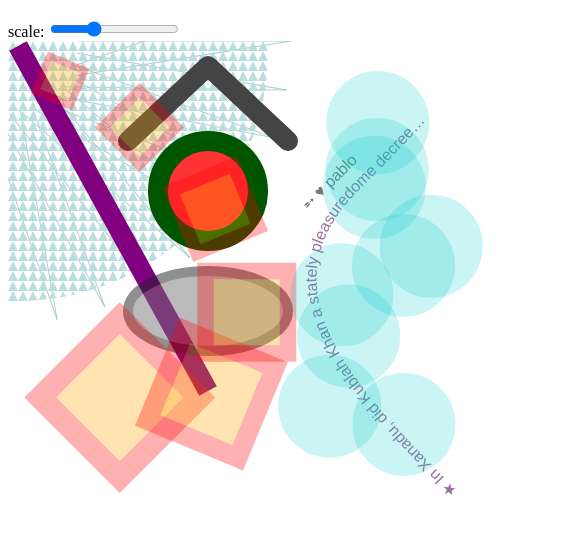
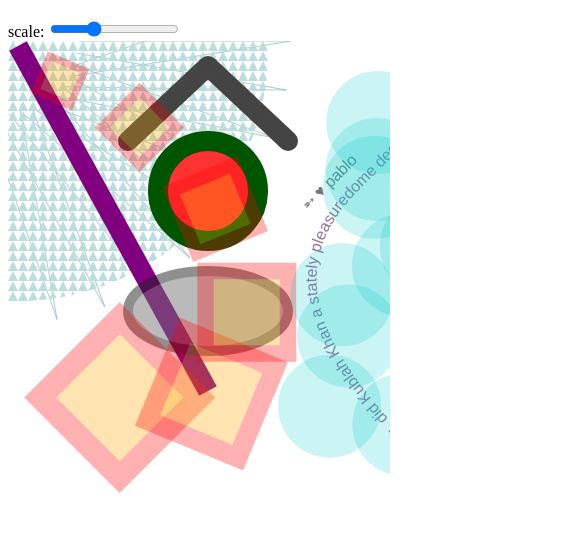
Before and after one commit to premasagar/pablo, a plain HTML site: page index.html in a window 390 px wide. Shown: the part 61-594 px from the top of the page, 585 px wide, since content can reach past the window. Drawn offline with Linux system fonts and the light colour scheme.

Commit message:
Update testcard paper size

```diff
--- a/index.html
+++ b/index.html
@@ -29,7 +29,11 @@
             // Create SVG root node
             // Optional: pass in HTML DOM element or CSS selector to act as a
             // container for the SVG
-            var paper = Pablo('#paper').root({width:1000, height:800})
+            var container = Pablo('#paper'),
+                paper = Pablo('#paper').root({
+                    width: window.innerWidth  - container[0].offsetLeft,
+                    height:window.innerHeight - container[0].offsetTop
+                })
 
                 // CSS to be sandboxed within the SVG context
                 // This creates a `<style>` element within the parent
```
